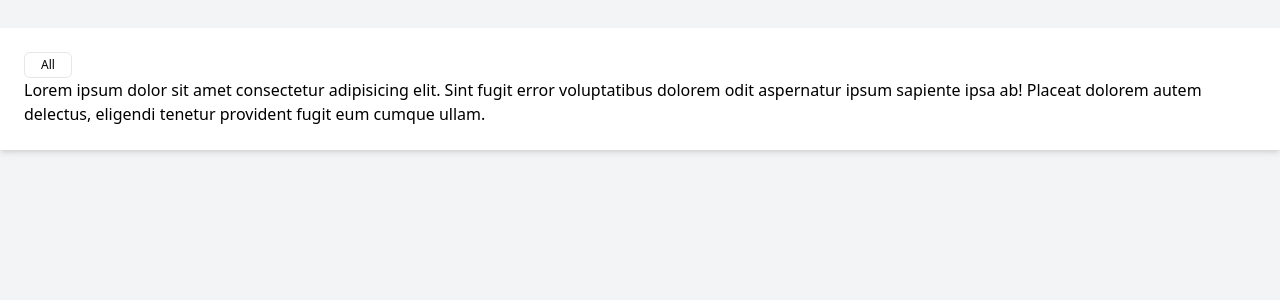
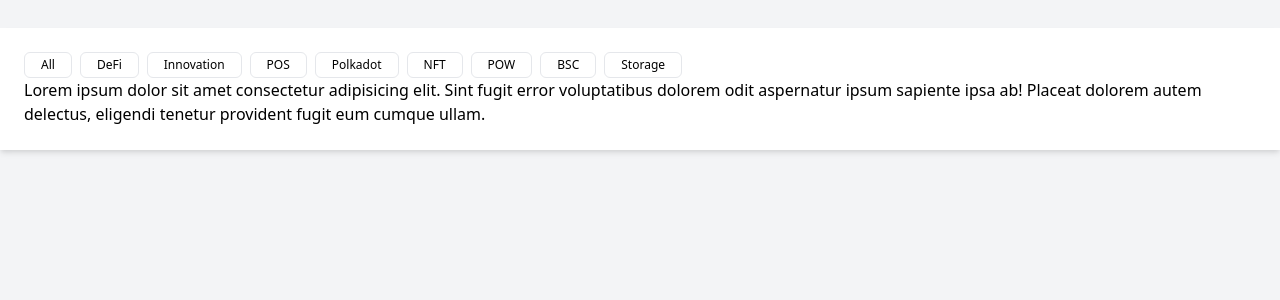
Before and after one commit to iyansr/crypto-ticker-dashboard, a React (Create React App) app: page / in a window 1280 px wide. Shown: the top 300 px of the page. Built offline with nearby package versions, Linux system fonts and the light colour scheme.

Commit message:
createing tab and fix issues

```diff
--- a/package.json
+++ b/package.json
@@ -48,7 +48,6 @@
     "@typescript-eslint/eslint-plugin": "^4.26.1",
     "@typescript-eslint/parser": "^4.26.1",
     "autoprefixer": "9",
-    "eslint": "7.2.0",
     "eslint-config-airbnb": "18.2.1",
     "eslint-config-airbnb-typescript": "^12.3.1",
     "eslint-config-prettier": "^8.3.0",
--- a/src/components/ButtonTab.tsx
+++ b/src/components/ButtonTab.tsx
@@ -1,6 +1,6 @@
 import clsx from 'clsx'
 
-interface ButtonTabProps {
+type ButtonTabProps = {
    children: React.ReactNode
    isActive?: boolean
 }
--- a/src/components/Header.tsx
+++ b/src/components/Header.tsx
@@ -1,9 +1,15 @@
+import { useContext } from 'react'
+import { MainContext } from '../context/MainContext'
 import ButtonTab from './ButtonTab'
 
 const Header = (): JSX.Element => {
+   const mainContext = useContext(MainContext)
+
    return (
       <div className="flex items-center gap-2">
-         <ButtonTab>All</ButtonTab>
+         {mainContext?.menuTab.map((menu) => (
+            <ButtonTab key={menu.id}>{menu.name}</ButtonTab>
+         ))}
       </div>
    )
 }
--- a/src/components/MainCardPage.tsx
+++ b/src/components/MainCardPage.tsx
@@ -1,4 +1,4 @@
-interface MainCardPageProps {
+type MainCardPageProps = {
    children: React.ReactNode
 }
 
--- a/src/context/MainContext.tsx
+++ b/src/context/MainContext.tsx
@@ -1,10 +1,9 @@
 import { createContext, ReactNode } from 'react'
+import { MainContextType } from '../types'
 
-interface MainContextType {
-   count: number
-}
+import menuTabData from '../utils/menuTabData'
 
-interface MainContextProps {
+type MainContextProps = {
    children: ReactNode
 }
 
@@ -12,7 +11,14 @@ export const MainContext = createContext<MainContextType | null>(null)
 export const MainContextConsumer = MainContext.Consumer
 
 const MainContextProvider = ({ children }: MainContextProps): JSX.Element => {
-   return <MainContext.Provider value={{ count: 1 }}>{children}</MainContext.Provider>
+   return (
+      <MainContext.Provider
+         value={{
+            menuTab: menuTabData,
+         }}>
+         {children}
+      </MainContext.Provider>
+   )
 }
 
 export default MainContextProvider
--- a/src/index.tsx
+++ b/src/index.tsx
@@ -1,11 +1,14 @@
 import React from 'react'
 import ReactDOM from 'react-dom'
 import App from './App'
+import MainContextProvider from './context/MainContext'
 import './style/index.css'
 
 ReactDOM.render(
    <React.StrictMode>
-      <App />
+      <MainContextProvider>
+         <App />
+      </MainContextProvider>
    </React.StrictMode>,
    document.getElementById('root')
 )
--- /dev/null
+++ b/src/types/index.ts
@@ -0,0 +1,36 @@
+export type MenuTabType = {
+   id: number
+   name: string
+   sortTag: string | null
+}
+
+export type MainContextType = {
+   menuTab: MenuTabType[]
+}
+
+export type CryptoCurrencyAsset = {
+   id: string
+   assetCode: string
+   assetName: string
+   logoUrl: string
+   fullLogoUrl: string
+   tags: string[]
+}
+
+export type Response = {
+   code: string
+   message: string | null
+   messageDetail: string | null
+   data: CryptoCurrencyAsset[]
+}
+
+export type Ticker = {
+   symbol: string
+   priceChange: string
+   priceChangePercent: string
+   prevClosePrice: string
+   lastPrice: string
+   volume: string
+}
+
+export type TickerResponse = Ticker[]
--- /dev/null
+++ b/src/utils/menuTabData.ts
@@ -0,0 +1,51 @@
+import { MenuTabType } from '../types'
+
+const menuTabData: MenuTabType[] = [
+   {
+      id: 0,
+      name: 'All',
+      sortTag: null,
+   },
+   {
+      id: 1,
+      name: 'DeFi',
+      sortTag: 'defi',
+   },
+   {
+      id: 2,
+      name: 'Innovation',
+      sortTag: 'innovation-zone',
+   },
+   {
+      id: 3,
+      name: 'POS',
+      sortTag: 'pos',
+   },
+   {
+      id: 4,
+      name: 'Polkadot',
+      sortTag: 'Polkadot',
+   },
+   {
+      id: 5,
+      name: 'NFT',
+      sortTag: 'NFT',
+   },
+   {
+      id: 6,
+      name: 'POW',
+      sortTag: 'pow',
+   },
+   {
+      id: 7,
+      name: 'BSC',
+      sortTag: 'BSC',
+   },
+   {
+      id: 8,
+      name: 'Storage',
+      sortTag: 'storage-zone',
+   },
+]
+
+export default menuTabData
```
Also changed, not shown: 1 other file (tests, documents, lock files or other folders).
